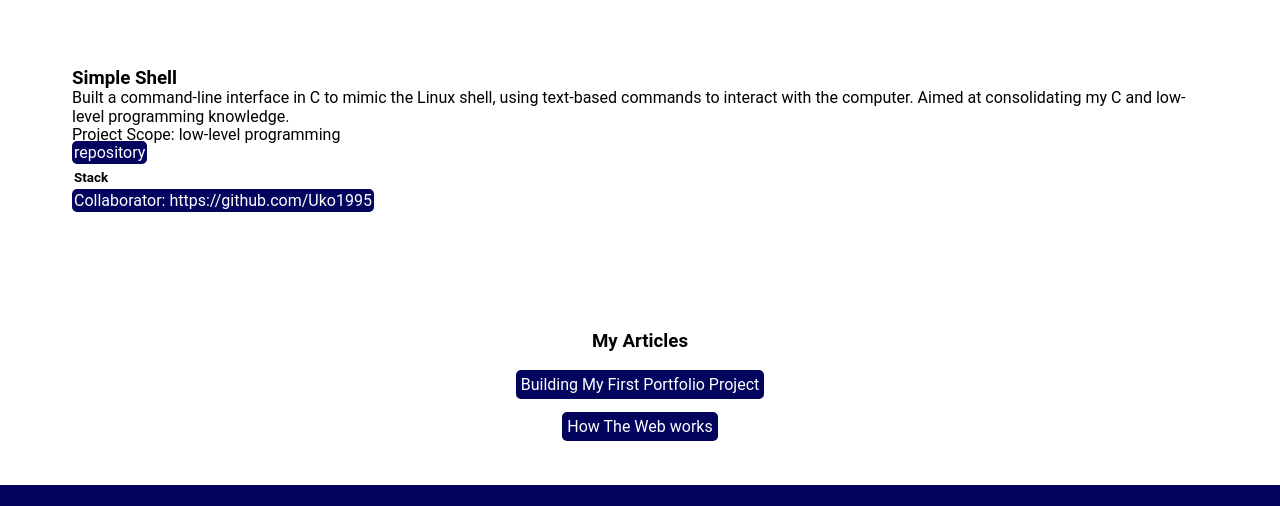
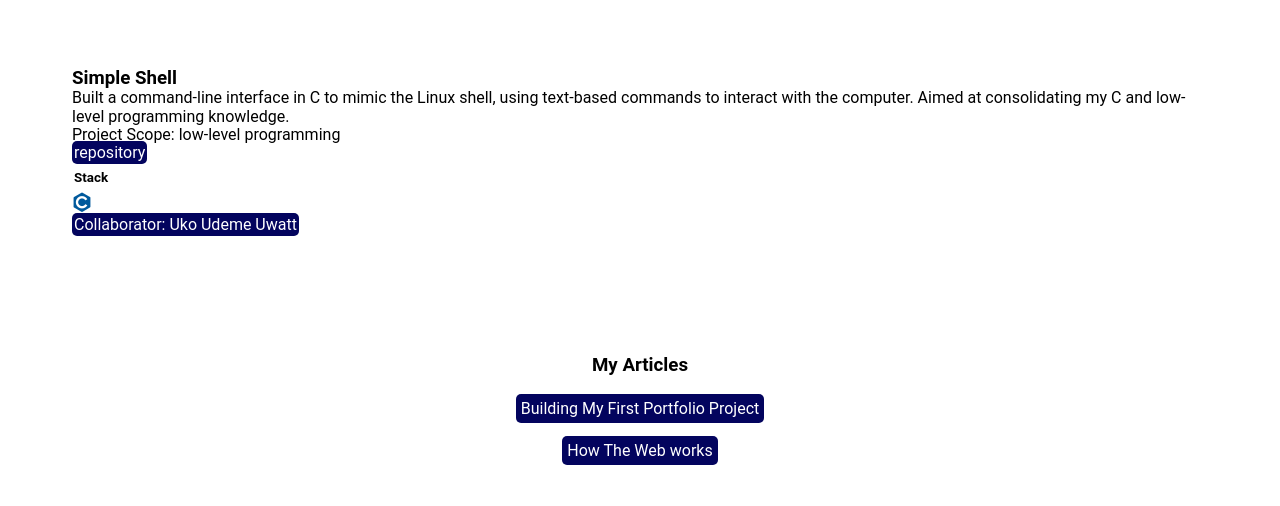
Before and after one commit to princedan-123/my_portfolio_website, a plain HTML site: page public/index.html in a window 1280 px wide. Shown: the part 1853-2359 px from the top of the page. Drawn offline with nearby package versions, Linux system fonts and the light colour scheme; a web font is replaced by a local one.

Commit message:
corrected the simple shell project description

```diff
--- a/public/index.html
+++ b/public/index.html
@@ -210,9 +210,9 @@
                 <div class="project-stack">
                     <h6>Stack</h6>
                     <!-- C -->
-                    <i class="devicon-C-plain" title="C"></i>
+                    <i class="devicon-c-plain" title="C"></i>
                 </div>
-                <p><a href="https://github.com/Vulcanric">Collaborator: https://github.com/Uko1995 </a></p>
+                <p><a href="https://github.com/Vulcanric">Collaborator: Uko Udeme Uwatt </a></p>
             </div>
         </section>
 
```
